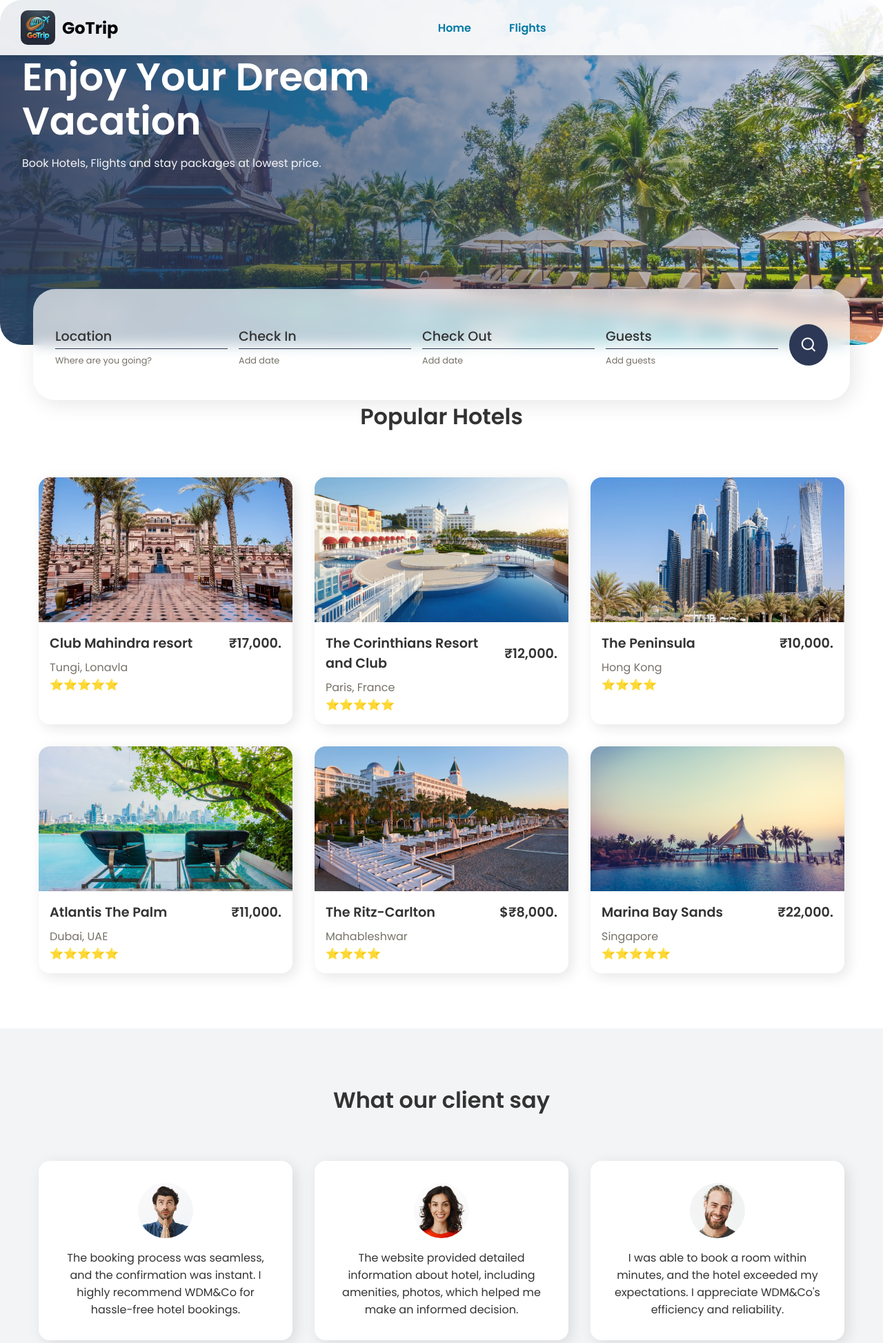
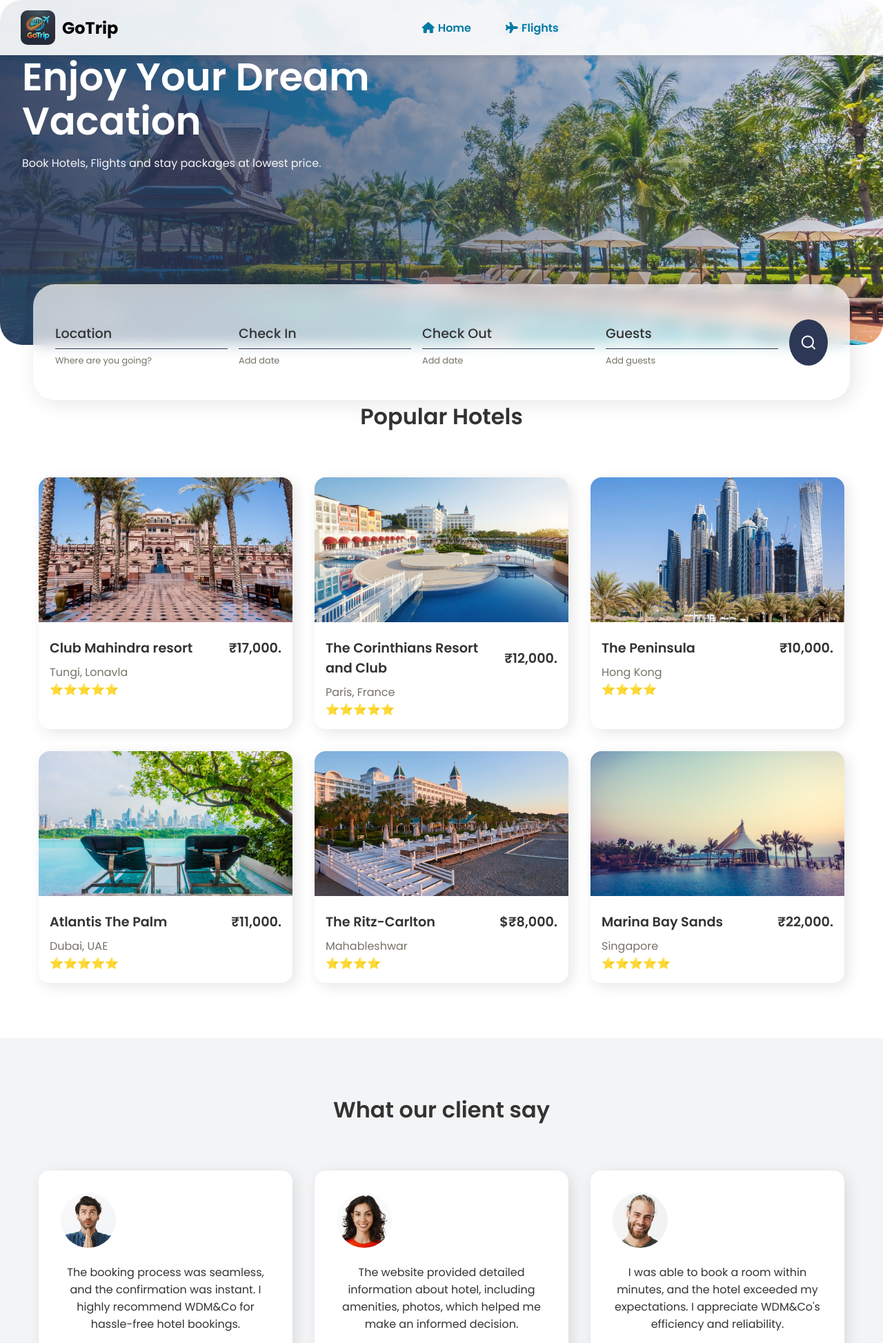
Before and after one commit to ShalyaShah/Minor-Project-2024, a PHP site: page /hotel.html in a window 1280 px wide. Shown: the top 1947 px of the page at 69% size. Run offline with PHP 8.4, Linux system fonts and the light colour scheme; some libraries are stand-ins or nearby versions.

Commit message:
Intrim Report Changes

```diff
--- a/css/hotel_styles.css
+++ b/css/hotel_styles.css
@@ -15,8 +15,12 @@
   margin: 0;
   padding: 0;
   box-sizing: border-box;
+  font-family: "Poppins", sans-serif;
 }
-
+img{
+  width: 100%;
+  height: auto;
+}
 .section__container {
   max-width: var(--max-width);
   margin: auto;
@@ -29,20 +33,6 @@
   color: var(--text-dark);
   text-align: center;
 }
-
-a {
-  text-decoration: none;
-}
-
-img {
-  width: 100%;
-  display: flex;
-}
-
-body {
-  font-family: "Poppins", sans-serif;
-}
-
 
 .navbar {
   background: rgba(255, 255, 255, 0.9);
@@ -99,9 +89,6 @@ body {
   color: white;
 }
 
-
-
-
 .header__container {
   padding: 1rem 1rem 5rem 1rem;
 }
@@ -114,7 +101,7 @@ body {
       rgba(44, 56, 85, 0.9),
       rgba(100, 125, 187, 0.1)
     ),
-    url("images/header.jpg");
+    url("../images/header.jpg");
   background-position: center center;
   background-size: cover;
   background-repeat: no-repeat;
--- a/flight.html
+++ b/flight.html
@@ -13,7 +13,7 @@
         </div>
         <div class="menu">
             <a href="index.php" class="menu-item"><i class="fa-solid fa-house"></i> Home</a>
-            <a href="flight.html" class="menu-item"><i class="fa-solid fa-hotel"></i> Hotels</a>
+            <a href="hotel.html" class="menu-item"><i class="fa-solid fa-hotel"></i> Hotels</a>
             <button onclick="window.location.href='main.html'" class="back-button">New Search</button>
         </div>
     </header>
--- a/hotel.html
+++ b/hotel.html
@@ -1,14 +1,11 @@
-
 <!DOCTYPE html>
 <html lang="en">
   <head>
     <meta charset="UTF-8" />
     <meta name="viewport" content="width=device-width, initial-scale=1.0" />
-    <link
-      href="https://cdn.jsdelivr.net/npm/remixicon@3.4.0/fonts/remixicon.css"
-      rel="stylesheet"
-    />
-    <link rel="stylesheet" href="/css/hotel_styles.css" />
+    <link rel="stylesheet" href="./css/hotel_styles.css"/>
+    <link href="https://cdn.jsdelivr.net/npm/remixicon@3.4.0/fonts/remixicon.css"rel="stylesheet"/>
+    <link rel="stylesheet" href="https://cdnjs.cloudflare.com/ajax/libs/font-awesome/6.0.0/css/all.min.css">
     <title>GoTrip - Travel Booking</title>
   </head>
   <body>
--- a/index.php
+++ b/index.php
@@ -23,11 +23,11 @@ session_start();
             <?php
     if (!isset($_SESSION['logged_in']) || $_SESSION['logged_in'] !== true) {
         // Show login/signup link for non-logged in users
-        echo '<a href="login.html" class="menu-item">Login / Signup</a>';
+        echo '<a href="login.html" class="menu-item"><i class="fa-solid fa-user"></i>Login / Signup</a>';
     } else {
         // Show logout link for logged in users
         echo '<a href="logout.php" class="menu-item">Logout</a>';
-        echo '<span class="menu-item">Welcome, User!</span>';
+        echo '<span class="menu-item">Welcome, User!<i class="fa-solid fa-user"></i></span>';
     }
     ?>
 
```
Also changed, not shown: images/header (1).jpg (deleted).
